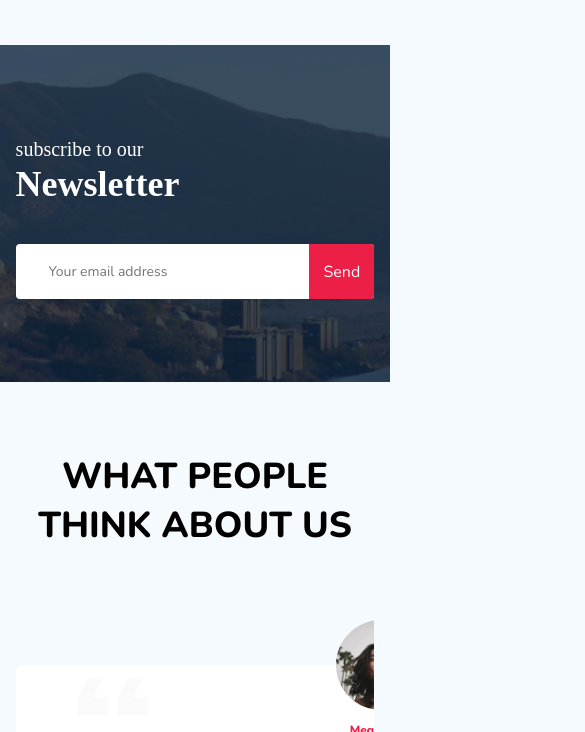
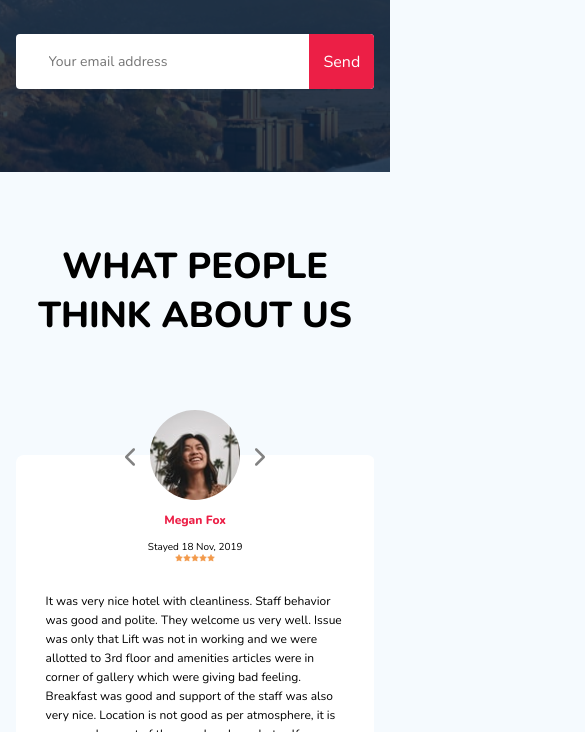
Before and after one commit to VShavlokhov/tour-plan, a plain HTML site: page index.html in a window 390 px wide. Shown: the part 1268-2000 px from the top of the page, 585 px wide, since content can reach past the window. Drawn offline with nearby package versions, Linux system fonts and the light colour scheme.

Commit message:
fixed: hotel slider img, responsiv fo reviews

```diff
--- a/index.html
+++ b/index.html
@@ -118,13 +118,13 @@
                <div class="swiper-wrapper">
                   <!-- Slides -->
                   <div class="swiper-slide hotel-slider__item">
-                     <img class="swiper-slide__image" src="img/slide.jpg" alt="slide">
+                     <img class="hotel-slider__image" src="img/slide.jpg" alt="slide">
                   </div>
                   <div class="swiper-slide hotel-slider__item">
-                     <img class="swiper-slide__image" src="img/slide.jpg" alt="slide">
+                     <img class="hotel-slider__image" src="img/slide.jpg" alt="slide">
                   </div>
                   <div class="swiper-slide hotel-slider__item">
-                     <img class="swiper-slide__image" src="img/slide.jpg" alt="slide">
+                     <img class="hotel-slider__image" src="img/slide.jpg" alt="slide">
                   </div>
                </div>
                <!-- /.swiper-wrapper-->
--- a/sass/_media.sass
+++ b/sass/_media.sass
@@ -3,8 +3,9 @@
       max-width: 960px
    .slider
       width: 590px
-   .swiper
-      &-slide
+   .hotel
+      &-slider
+         width: 590px
          &__image
             width: 100%
             min-height: 100%
@@ -32,12 +33,16 @@
          margin-bottom: 30px
       &-right
          flex-direction: row
+      &-slider
+         width: 100%
    .booking
       width: 340px
-   .slider
-      width: 100%
    .map
       width: 340px
+   .reviews
+      &-slider
+         &__item
+            max-width: 580px
 @media ( max-width: 768px)
    .container, .newsletter-wrapper
       max-width: 576px
@@ -83,12 +88,12 @@
          &__offer
             order: -1
             margin-left: 0
-   .slider
-      height: 350px
    .hotel
       &-right
          flex-direction: column
          min-height: 450px
+      &-slider
+         height: 350px
    .booking
       width: 100%
    .map
@@ -99,14 +104,30 @@
          width: 92%
          flex-direction: column
          align-items: flex-start
+   .reviews
+      &-slider
+         &__item
+            padding: 0 30px 30px
+            &:after, &:before
+               display: none
+         &__button
+            top: 32px
+            &--prev
+               left: 50%
+               transform: translate(-50%,0)
+               margin-left: -65px
+            &--next
+               right: 50%
+               transform: translate(50%, 0)
+               margin-right: -65px
 @media ( max-width: 576px)
    .logo
       width: 99px
-   .slider
-      min-height: 250px
-   .hohel
-      &.hotel__slider
+   .hotel
+      &__slider
          margin-bottom: 20px
+      &-slider
+         height: 250px
    .newsletter
       padding: 76px 0 83px 0
       &__subscribe
--- a/sass/blocks/_reviews.sass
+++ b/sass/blocks/_reviews.sass
@@ -13,7 +13,7 @@
          position: relative
          background-color: #fff
          border-radius: 8px
-         width: 730px
+         max-width: 730px
          margin: 45px auto 0
          display: flex
          flex-direction: column
@@ -90,5 +90,5 @@
          line-height: 19px
          letter-spacing: 0em
          text-align: justified
-         min-width: 537px
+         max-width: 537px
          margin: auto
```
Also changed, not shown: css/style.css, 1 other file.
